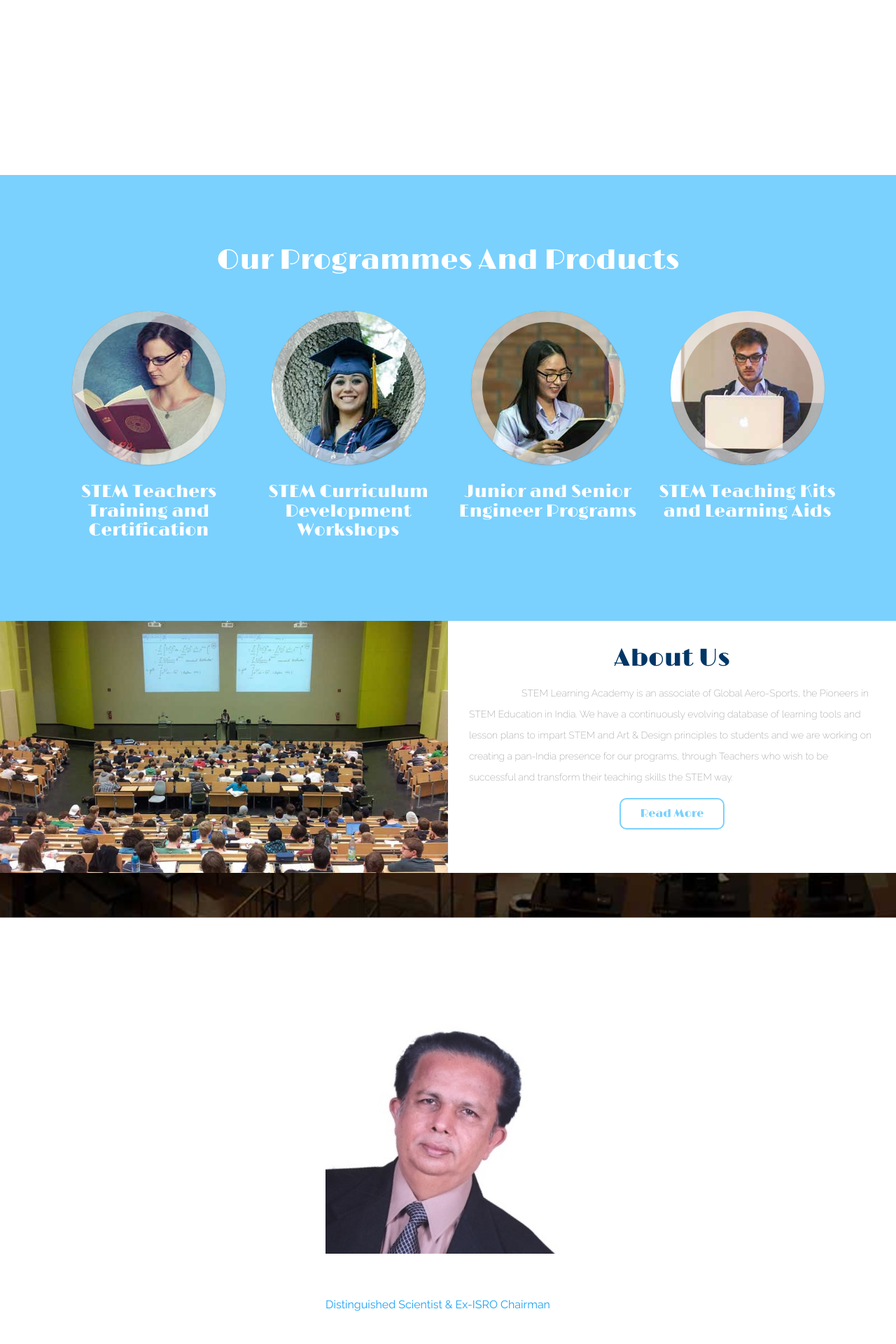
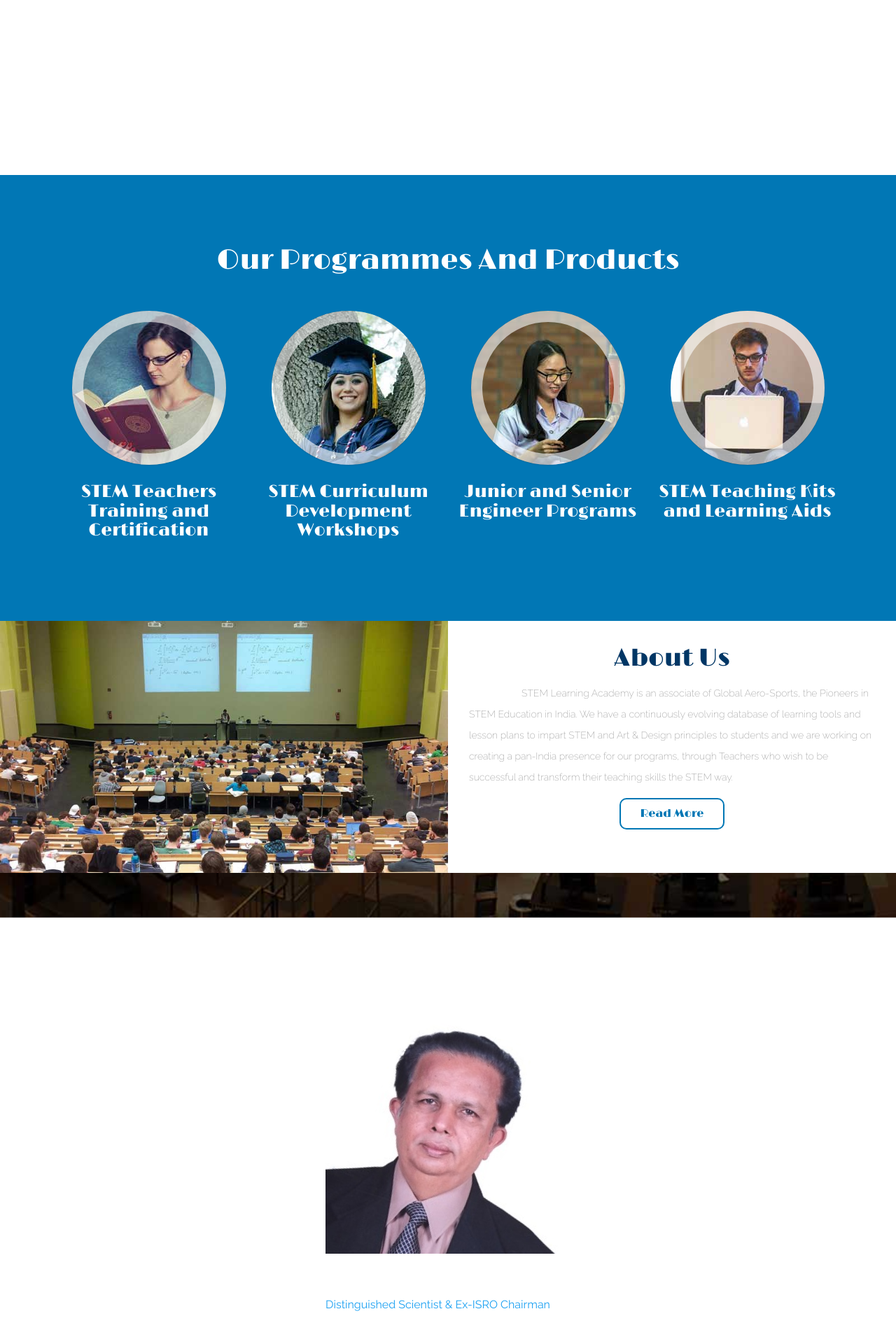
Before and after one commit to dhanyacm/stem, a Jekyll site: the page built from index.html, in a window 1280 px wide. Shown: the part 425-2345 px from the top of the page at 70% size. Built offline with Jekyll 4.4.1, drawn with Linux system fonts in a browser that asks for light colours; a script that is not in the unit is left out.

Commit message:
Add files via upload

```diff
--- a/css/style.css
+++ b/css/style.css
@@ -242,7 +242,7 @@
 /*-- services section --*/
 section.service-w3ls {
     padding: 100px 0;
-	background-color:#7ad1fe;
+	background-color:#0177b5;
 }
 section.service-w3ls h3.text-center {
     font-size: 40px;
@@ -367,9 +367,9 @@
     height: 45px;
     line-height: 40px;
     text-align: center;
-    color: #7ad1fe;
+    color: #0177b5;
 	text-decoration:none;
-    border: 2px solid #7ad1fe;
+    border: 2px solid #0177b5;
     margin: 30px auto 0;
 	border-radius:10px;
 	-webkit-border-radius:10px;
@@ -378,9 +378,9 @@
 	-ms-border-radius:10px;
 }
 section.about-agileits .about-wthree a:hover {
-	background-color:#7ad1fe;
+	background-color:#0177b5;
 	color:#fff;
-	border: 2px solid #7ad1fe;
+	border: 2px solid #0177b5;
 }
 .modal-open .modal {
 	background-color:rgba(0,0,0,0.7);
@@ -554,7 +554,7 @@
 /*-- gallery section --*/
 section.gallery-agileits {
 	padding:100px 0;
-	background-color:#7ad1fe;
+	background-color:#0177b5;
 }
 section.gallery-agileits h3.text-center {
 	font-size: 40px;
@@ -801,7 +801,7 @@
 section.testimonial-wthree .carousel-inner>.item img.img-circle.img-responsive {
     margin: 0 auto;
     width: 170px;
-    border: 7px solid #7ad1fe;
+    border: 7px solid #0177b5;
 }
 section.testimonial-wthree h4 {
 	font-size:20px;
@@ -885,9 +885,9 @@
     -moz-border-radius: 50%;
     -o-border-radius: 50%;
     -ms-border-radius: 50%;
-	background-color:#7ad1fe;
+	background-color:#0177b5;
 	color:#fff;
-	border:1px solid #7ad1fe;
+	border:1px solid #0177b5;
 }
 ul.address-w3-agile p {
 	font-size:15px;
@@ -1004,7 +1004,7 @@
 /*-- copyright section --*/
 .copyright-w3-agileits {
 	padding: 10px 0;
-    background-color: #7ad1fe;
+    background-color: #0177b5;
 }
 .copyright-w3-agileits p.copyright {
     font-size: 16px;
```
